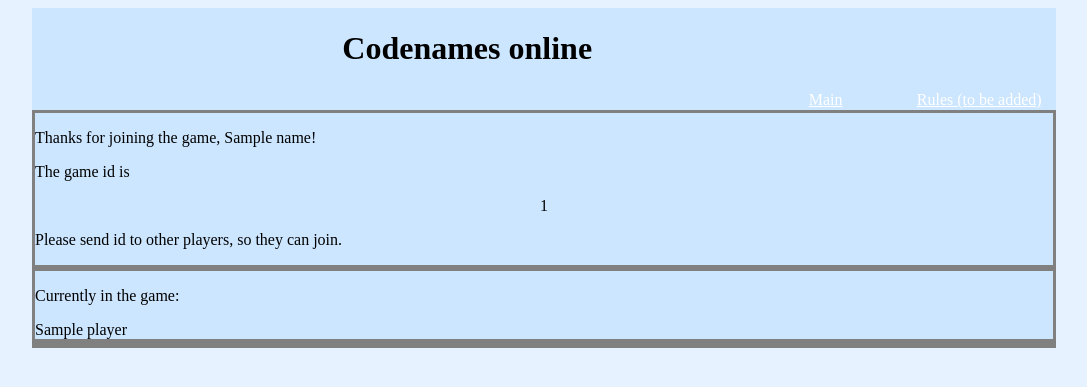
After one commit to kate-melnykova/CodeNames, a Flask app: template app/templates/waiting.html in a window 1280 px wide. The commit adds this page. Shown: the top 387 px of the page, without its empty margins (96-1183 px from the left). Run offline with Flask 2, Linux system fonts and the light colour scheme; the template is opened without the code that fills it: most values are stand-ins (such as "Sample title", 1, 10 or a date in 2020); parts of the project's set-up code (start-up, migrations or seed data) failed here and were passed over; some libraries are stand-ins or nearby versions.

Commit message:
Create backend and UI for getting into the game, create basic static view for codenames page

```diff
--- a/app/app.py
+++ b/app/app.py
@@ -1,12 +1,31 @@
+import time
+from random import randint, shuffle
+
 from flask import Flask, render_template, redirect, request, flash, url_for, \
-    make_response
+    make_response, jsonify
 
-from models import Game
+from models.models import Game
 from models.wtforms import CreateGameForm
+from models.events import Event
 
 app = Flask(__name__)
-app.secret_key='12mkljijalkkfmqa4543gwrg'
-all_games = dict()
+app.secret_key = '12mkljijalkkfmqa4543gwrg'
+app.config.from_object('config')
+
+
+def get_game():
+    game_id = request.cookies.get(app.config['COOKIE_GAME_ID'])
+    # load game with given game_id
+    return Game.load(game_id)
+
+
+def get_user(game):
+    name = request.cookies.get(app.config['COOKIE_USER_ID'])
+    return game.get_player(name)
+
+
+def get_event(game_id: str, name: str):
+    return Event.get(game_id, name)
 
 
 @app.route('/')
@@ -18,41 +37,91 @@ def main():
 @app.route('/setup', methods=['POST'])
 def setup():
     form = CreateGameForm(request.form)
+    # create or load the game
     if not form.join.data:
         # create a new game
-        game = Game()
-        all_games[game.id] = game
+        game = Game.create()
     else:
         code = form.join.data
-        if code not in all_games:
-            flash('Incorrect code')
+        game = Game.load(code)
+        if game is None:
+            flash('Incorrect game id')
             return redirect(url_for('main'))
 
-        else:
-            game = all_games[code]
-
+    print(f'Want to be codemaster: {form.codemaster.data}')
     game.add_player(form.name.data, form.codemaster.data)
+    game.save()
     r = make_response(redirect(url_for('waiting')))
-    r.set_cookie('codenames_name', form.name.data)
-    r.set_cookie('codenames_game_id', game.id)
+    r.set_cookie(app.config['COOKIE_USER_ID'], form.name.data)
+    r.set_cookie(app.config['COOKIE_GAME_ID'], game.id)
     return r
 
 
-@app.route('/waiting')
+@app.route('/waiting', methods=['GET', 'POST'])
 def waiting():
-    if request.cookies.get('codenames_game_id') not in all_games:
+    game = get_game()
+    user = get_user(game)
+    if game is None:
         flash('No game with such id')
-        print(f'No game with such id={request.cookies.get("codenames_game_id")}', all_games)
         return redirect(url_for('main'))
 
-    game = all_games[request.cookies.get('codenames_game_id')]
-    if game.status:
-        return redirect(url_for('play'))
+    if request.method == 'GET':
+        if game.state != 'waiting':
+            # TODO if person is not `colored`, color them
+            return redirect(url_for('play'))
+        elif 'start' in request.args:
+            print('I am here')
+            all_players = game.get_all_players()
+            maybe_codemaster = [p for p in all_players if p.wants_codemaster]
+            # select red codemaster
+            if maybe_codemaster:
+                i = randint(0, len(maybe_codemaster) - 1)
+                game.codemaster_red = maybe_codemaster.pop(i)
+                all_players.remove(game.codemaster_red)
+            else:
+                i = randint(0, len(all_players) - 1)
+                game.codemaster_red = all_players.pop(i)
+            game.codemaster_red.codemaster = True
+            game.codemaster_red.team = 'r'
+            print(f'Codemaster red is {game.codemaster_red.name}')
+
+            # select codemaster blue
+            if maybe_codemaster:
+                i = randint(0, len(maybe_codemaster) - 1)
+                game.codemaster_blue = maybe_codemaster.pop(i)
+                all_players.remove(game.codemaster_blue)
+            else:
+                i = randint(0, len(all_players) - 1)
+                game.codemaster_blue = all_players.pop(i)
+            game.codemaster_blue.codemaster = True
+            game.codemaster_blue.team = 'b'
+            print(f'Codemaster blue is {game.codemaster_blue.name}')
+
+            shuffle(all_players)
+            length = len(all_players)
+            i = 0
+            while i < length:
+                all_players[i].team = 'r' if i < length // 2 else 'b'
+                i += 1
+
+            game.all_players = all_players
+            game.state = 'play'
+            game.save()
+            return redirect(url_for('play'))
+        else:
+            return render_template('waiting.html', game=game, name=user.name)
+
+    # request.method = 'POST'
+    if game is None:
+        url = url_for('main')
+    elif game.state > -1:
+        url = url_for('play')
     else:
-        return render_template('waiting.html', players=game.all_users)
+        url = None
+    return jsonify({'url': url})
 
-
-@app.route('/start_game', methods=['POST'])
+"""
+@app.route('/play', methods=['POST'])
 def start_game():
     if request.cookies.get('codenames_game_id') not in all_games:
         return redirect(url_for('main'))
@@ -61,11 +130,34 @@ def start_game():
         game.start()
 
     return redirect(url_for('play'))
+"""
 
 
 @app.route('/play')
 def play():
-    if request.cookies.get('codenames_game_id') not in all_games:
+    game = get_game()
+    user = get_user(game)
+    if not game:
+        flash('This game does not exist')
         return redirect(url_for('main'))
-    game = all_games[request.cookies.get('codenames_game_id')]
-    return render_template('play.html', game=game, name=request.cookies.get('name'))
+
+    if request.method == 'GET':
+        return render_template('play.html', game=game, user=user)
+
+    # request.method == 'POST'
+    # TODO
+    return render_template('play.html', game=game, user=user)
+
+
+@app.route('/long_polling')
+def long_polling():
+    game = get_game()
+    if game is None:
+        return redirect(url_for('main'))
+
+    player = get_user(game)
+    while True:
+        event = Event.get(game.id, player.name)
+        if event:
+            return jsonify(event)
+        time.sleep(1)
--- a/app/config.py
+++ b/app/config.py
@@ -1 +1,3 @@
 images_loc = './media'
+COOKIE_GAME_ID = 'codenames_game_id'
+COOKIE_USER_ID = 'codenames_name_id'
--- a/app/models/__init__.py
+++ b/app/models/__init__.py
@@ -1,3 +1,6 @@
+### NOT USED, for reference
+
+
 import os
 import glob
 from random import randint
--- a/app/requirements.txt
+++ b/app/requirements.txt
@@ -1,6 +1,7 @@
 Flask>=1.1.1
 WTForms>=2.2.1
 redis>=3.3.11
+uuid
 
 # testing
 pytest>=5.2.1
--- a/app/static/style.css
+++ b/app/static/style.css
@@ -1,4 +1,48 @@
 .borderstyle {
- border-style:solid;
+ border-style: solid;
  border-color:#287EC7;
+
 }
+
+.topnav {
+    width: 100%;
+    border: 0px;
+    background-color: #38b6ff;
+}
+
+table{
+  border: 0px;
+  background-color: #cce6ff;
+  border-spacing: 0px;
+  align: center;
+  width: 100%;
+}
+
+tr, td{
+ text-align: center;
+ }
+
+fieldset{
+  margin-left: 2px;
+  margin-right: 2px;
+  display: inline-block;
+}
+
+
+a:link { color: white;}
+a:visited { color: white;}
+a:hover { color:#cce6ff;}
+a:active { color:#e6f2ff;}
+
+div {
+ border-style: solid;
+ background-color: #cce6ff;
+ border-color: grey;
+ align:center;
+}
+
+body {
+  background-color: #e6f2ff;
+  margin-left: 10%;
+  margin-right: 10%;
+}
--- a/app/templates/base.html
+++ b/app/templates/base.html
@@ -2,21 +2,20 @@
 <html lang="en">
 <head>
     <meta charset="UTF-8">
-    <title>Coup online</title>
+    <title>Codenames online</title>
     <link rel="stylesheet" type="text/css" href="{{ url_for('static', filename='style.css') }}">
     <script src="https://code.jquery.com/jquery-3.4.1.min.js"></script>
     <script src="https://underscorejs.org/underscore-min.js"></script>
-    <script src="{{url_for('static', filename='main.js')}}"></script>
 </head>
 <body>
 <div class="topnav">
     <table style="border: 0; width: 100%">
         <tr>
-            <td colspan="2"><h1 style="text-align:center;"> Coup online </h1></td>
+            <td colspan="2"><h1 style="text-align:center;"> Codenames online </h1></td>
         </tr>
         <td>
-            <td style="width: 15%"><a href="/main"> Main </a></td>
-            <td style="width: 15%"><a href="/create_profile"> Create profile </a></td>
+            <td style="width: 15%"><a href="/"> Main </a></td>
+            <td style="width: 15%"><a href="/"> Rules (to be added) </a></td>
         </tr>
     </table>
 </div>
--- /dev/null
+++ b/app/templates/waiting.html
@@ -0,0 +1,26 @@
+{% extends 'base.html' %}
+
+{% block jsfile %}
+{% endblock %}
+
+{% block content %}
+<div>
+    <p>Thanks for joining the game, {{name}}!</p>
+    <p> The game id is</p>
+    <p align="center"> {{game.id}}</p>
+    <p> Please send id to other players, so they can join.</p>
+</div>
+<div>
+    <p> Currently in the game:</p>
+    {% for user in game.get_all_players() %}
+        {{user.name}} {% if not loop.last %}, {% endif %}
+    {% endfor %}
+</div>
+<div>
+    {% if game.get_all_players() | length >= 4 %}
+    <form>
+        <input type="submit" name="start" value="start">
+    </form>
+    {% endif %}
+</div>
+{% endblock %}
```
Also changed, not shown: app/models/db.py (added, +60 -0 lines), app/models/events.py (added, +39 -0 lines), app/models/models.py (added, +129 -0 lines), app/templates/play.html (+51 -20 lines), 1 other file.
